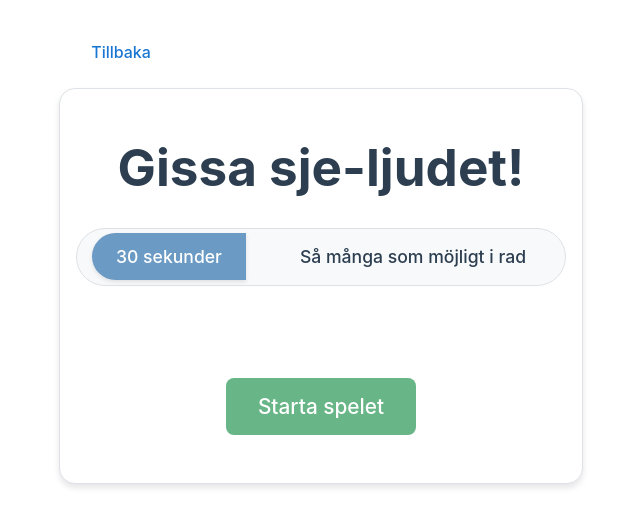
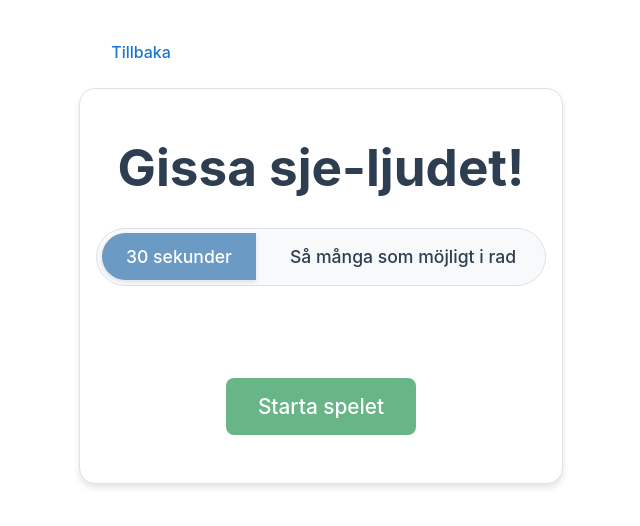
Before and after one commit to gustavjorlov/skolspel, a React (Vite) app: page /#/svenska/sje in a window 1280 px wide. Shown: the top 526 px of the page, without its empty margins (319-959 px from the left). Built offline with nearby package versions, Linux system fonts and the light colour scheme.

Commit message:
Style update

```diff
--- a/src/components/TimeGame.css
+++ b/src/components/TimeGame.css
@@ -16,7 +16,6 @@
 }
 
 .game-mode-selector button {
-  margin: 0 10px;
   padding: 10px 20px;
   font-size: 16px;
   border: 2px solid #3498db;
```
